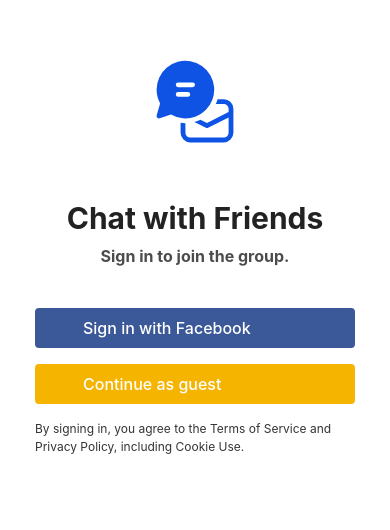
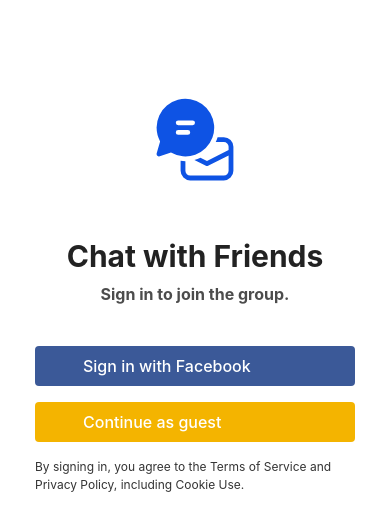
Before and after one commit to bertfarol/group-chat-messenger, a React (Create React App) app: page / in a window 390 px wide. Shown: the part 128-658 px from the top of the page. Built offline with nearby package versions, Linux system fonts and the light colour scheme; no server answers; the database is empty; some icons are missing.

Commit message:
fix responsive view

```diff
--- a/src/components/Chat/ChatNavbar.jsx
+++ b/src/components/Chat/ChatNavbar.jsx
@@ -16,8 +16,15 @@
   });
 
   return (
-    <nav className="flex items-center justify-end px-4 border-b select-none">
-      <div ref={menuRef} className="relative cursor-pointer min-h-[65px] flex items-center">
+    <nav className="flex items-center justify-between px-4 border-b select-none md:justify-end">
+      <Icon
+        icon="fluent:chat-mail-20-filled"
+        className="h-8 w-8 text-[#0e53e4] md:hidden"
+      />
+      <div
+        ref={menuRef}
+        className="relative cursor-pointer min-h-[65px] flex items-center"
+      >
         <div
           onClick={() => setShowMenu(!showMenu)}
           className="flex items-center gap-4 px-2 py-1 rounded hover:bg-[#f8f8f8]"
--- a/src/components/User/UserList.jsx
+++ b/src/components/User/UserList.jsx
@@ -9,7 +9,7 @@
   const { user } = useContext(AuthContext);
 
   return (
-    <div className="w-[240px] border-r">
+    <div className="w-[240px] border-r hidden md:inline-block">
       <UserNavbar />
       {newAccountUsers.map((newUser) => {
         if (newUser.uid !== user) {
--- a/src/pages/Login.jsx
+++ b/src/pages/Login.jsx
@@ -26,7 +26,7 @@
           </div>
         </div>
       </div>
-      <div className="relative flex flex-col items-center w-full md:w-[500px] md:min-w-[400px] p-6">
+      <div className="relative flex flex-col items-center w-full md:w-[500px] md:min-w-[400px] p-6 justify-center md:justify-start">
         {loading ? (
           <div className="absolute z-20 grid w-12 h-12 bg-white rounded shadow-lg place-content-center top-2/4 -translate-y-2/4">
             <Icon icon="tabler:loader-2" className="w-5 h-5 animate-spin" />
@@ -36,9 +36,11 @@
         )}
         <Icon
           icon="fluent:chat-mail-20-filled"
-          className="h-24 w-24 mt-40 text-[#0e53e4]"
+          className="h-24 w-24 md:mt-40 text-[#0e53e4]"
         />
-        <h1 className="mt-12 text-3xl font-bold text-center md:text-4xl">Chat with Friends</h1>
+        <h1 className="mt-12 text-3xl font-bold text-center md:text-4xl">
+          Chat with Friends
+        </h1>
         <p className="mt-2 font-bold text-black/70">
           Sign in to join the group.
         </p>
```
Also changed, not shown: public/index.html (+0 -10 lines).
